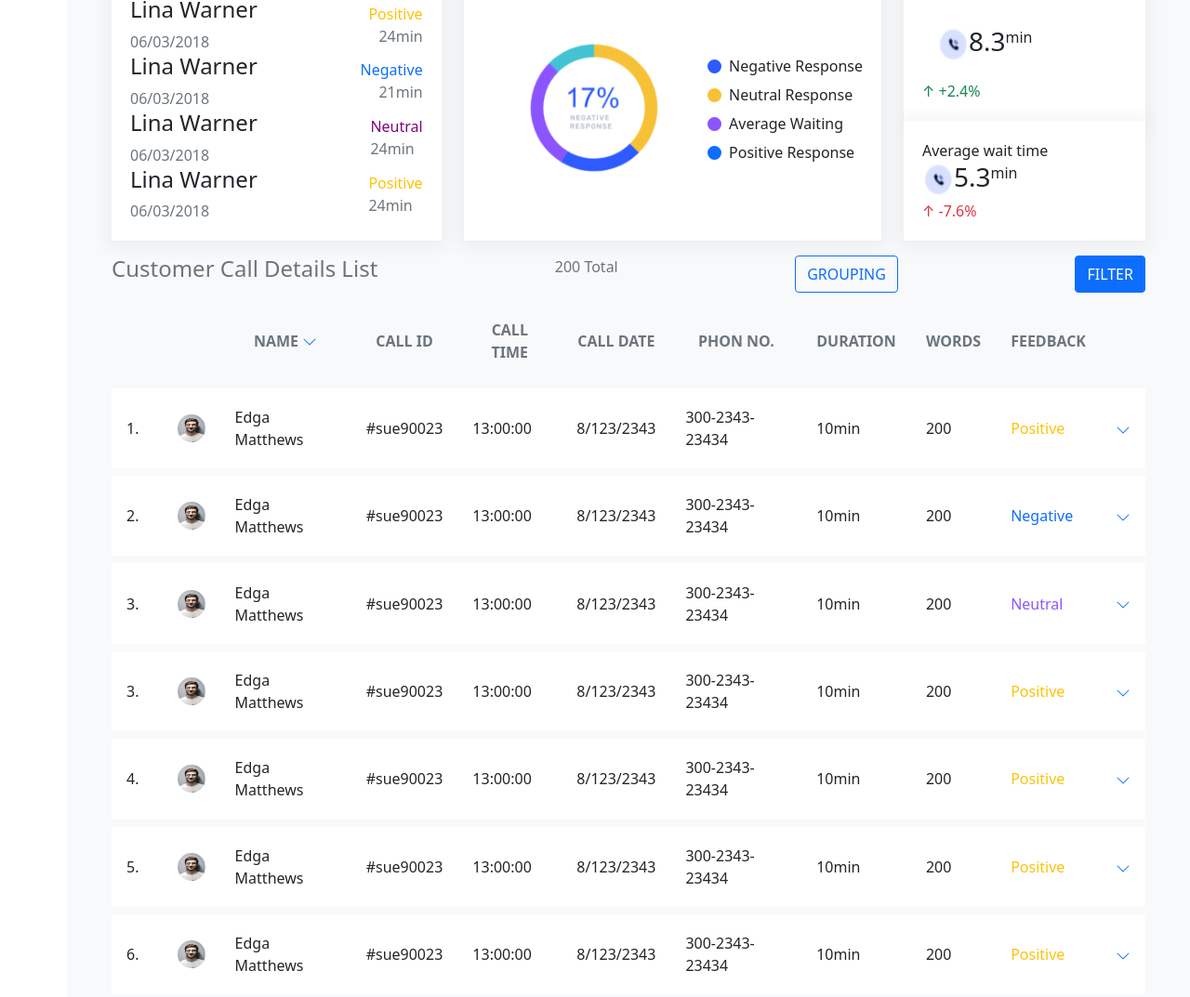
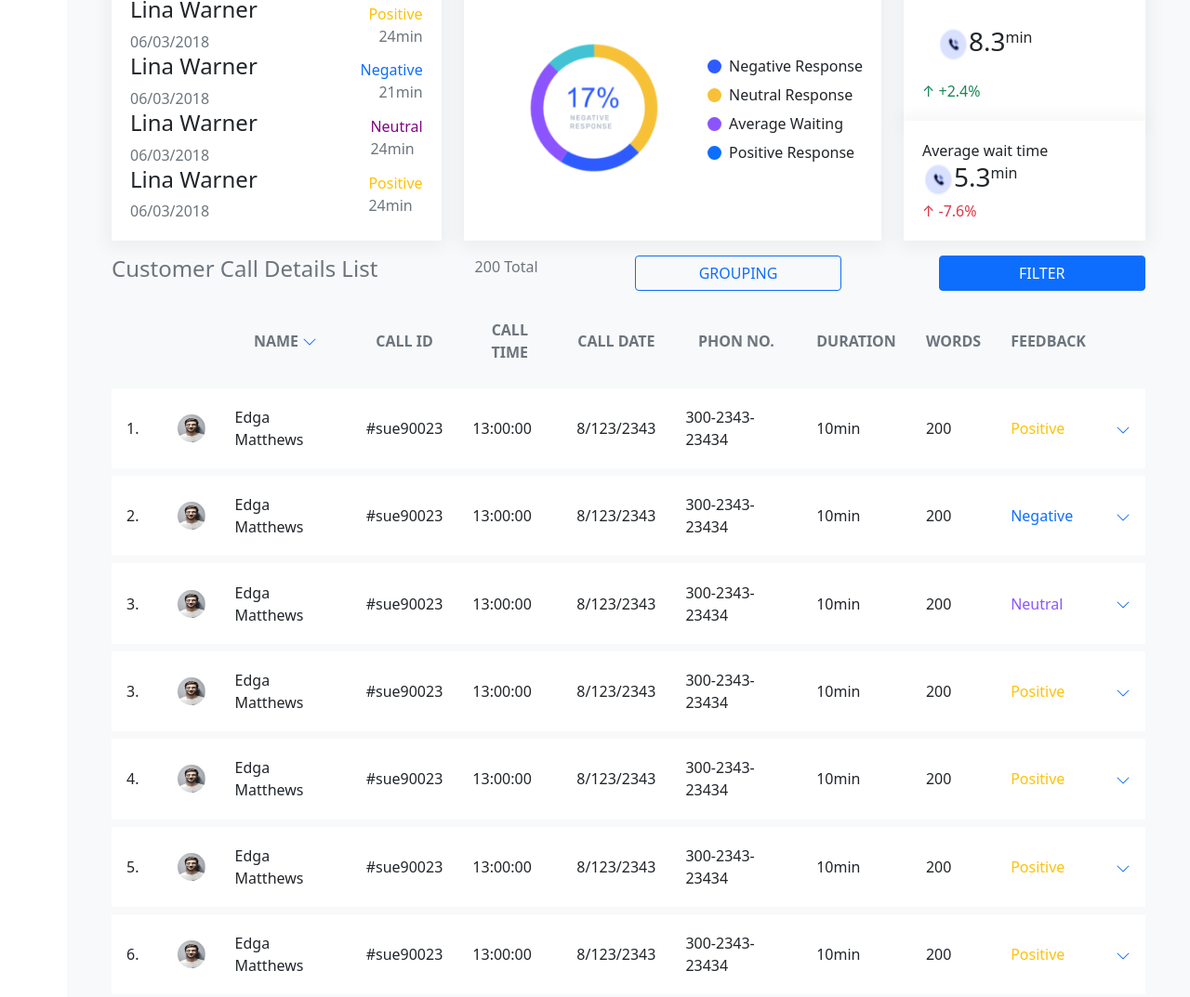
Before and after one commit to maureenblack/Htm, a website: page index.html in a window 1280 px wide. Shown: the part 910-1983 px from the top of the page at 93% size. Drawn offline with nearby package versions, Linux system fonts and the light colour scheme.

Commit message:
styled and resized buttons

```diff
--- a/index.html
+++ b/index.html
@@ -307,8 +307,9 @@
             <div class="d-flex justify-content-between pt-3">
               <h4 class="text-muted ">Customer Call Details List</h4>
               <p class="text-muted">200 Total</p>
-              <button class="grouping btn btn-outline-primary">GROUPING</button>
+              <button class=" group btn btn-outline-primary">GROUPING</button>
               <button class="filter btn btn-primary">FILTER</button>
+
             </div>
           </div>
             <table style="border-spacing: 0 0.5rem; border-collapse: separate">
--- a/styles.css
+++ b/styles.css
@@ -88,3 +88,18 @@ width: 70%;
     align-items: center;
     justify-content: center;
 }
+.group {
+    width: 20%;
+    height: 20%;
+    align-items: center;
+}
+.filter{
+    width: 20%;
+    height: 20%;
+    align-items: center;
+
+        padding-left: 1% !important;
+        padding-right: 1% !important;
+
+
+}
```
